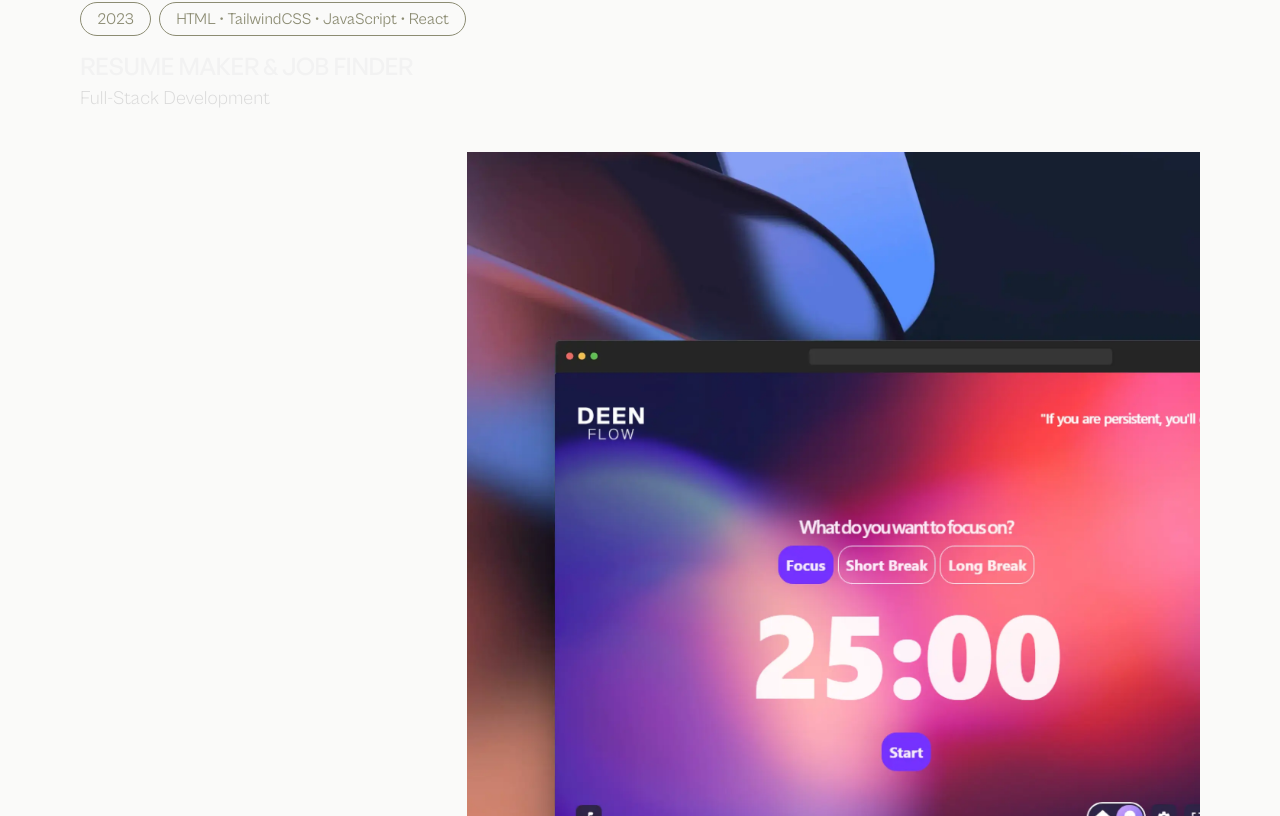
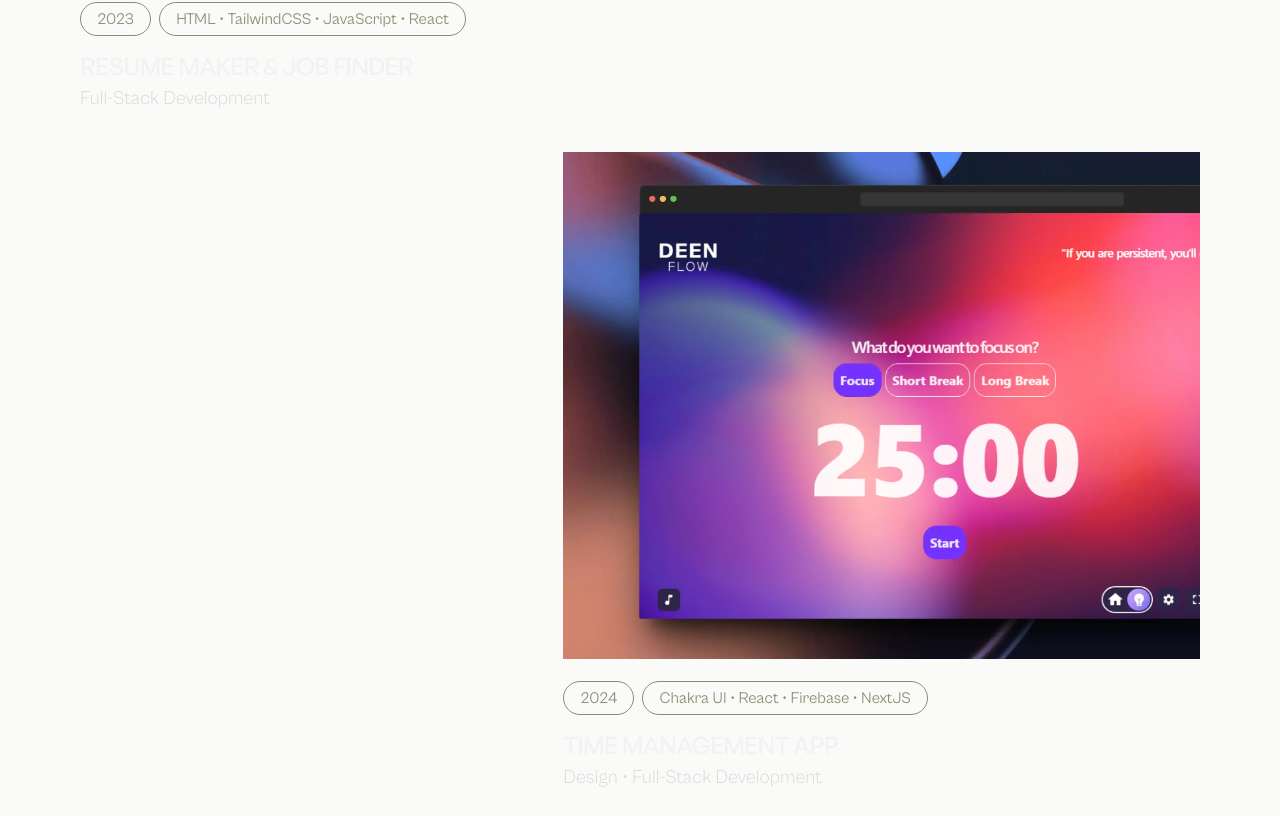
Before and after one commit to azimwarsii/azim, a React (Vite) app: page / in a window 1280 px wide. Shown: the part 5684-6500 px from the top of the page. Built offline with nearby package versions, Linux system fonts and the light colour scheme.

Commit message:
m changes

```diff
--- a/src/components/homepage/Works.jsx
+++ b/src/components/homepage/Works.jsx
@@ -78,7 +78,7 @@
           />
         </div>
           {/* Project #6 */}
-        <div className="col-span-1  h-fit md:col-start-5 md:col-end-13 ">
+        <div className="col-span-1  h-fit md:col-start-6 md:col-end-13 ">
           <Projects
             link="https://deenflow.vercel.app/"
             img={deenflow}
```
Also changed, not shown: src/assets/images/deenflow.webp.
